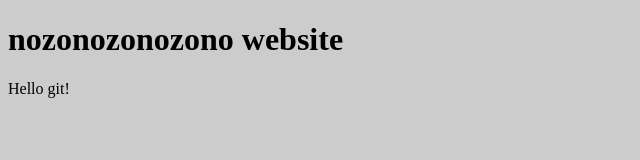
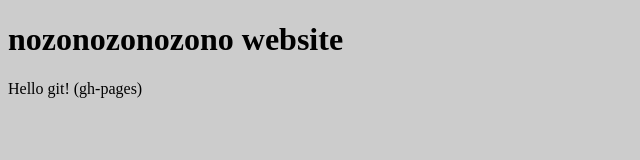
Before and after one commit to nozonozonozono/gitTrain, a plain HTML site: page index.html in a window 1280 px wide. Shown: the whole page, without its empty margins (0-640 px from the left). Drawn offline with Linux system fonts and the light colour scheme.

Commit message:
ページ公開テスト

```diff
--- a/index.html
+++ b/index.html
@@ -3,5 +3,5 @@
 <link rel="stylesheet" href="./css/style.css">
 <body>
 <h1>nozonozonozono website</h1>
-<p>Hello git!</p>
+<p>Hello git! (gh-pages)</p>
 </body>
```
